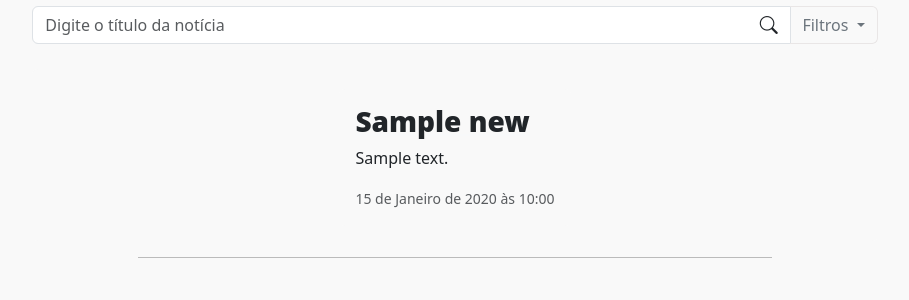
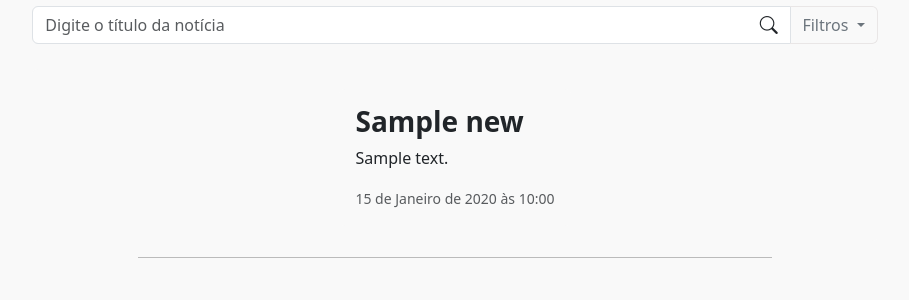
Before and after one commit to manoelcn/eear-backend, a Django app: page /news/list/ in a window 1280 px wide. Shown: the part 214-514 px from the top of the page, without its empty margins (185-1094 px from the left). Run offline with Django 5.2, Linux system fonts and the light colour scheme; tables that the repository leaves empty hold one stand-in row (values such as "Sample post"); some libraries are stand-ins or nearby versions.

Commit message:
mudando fonte

```diff
--- a/news/templates/news_list.html
+++ b/news/templates/news_list.html
@@ -5,15 +5,6 @@
 {% block content %}
 
 <style>
-    .card-title {
-        font-family: "Open Sans", sans-serif !important;
-        font-optical-sizing: auto;
-        font-weight: 800 !important;
-        font-style: normal;
-        font-variation-settings:
-            "wdth" 100 !important;
-    }
-
     .thin-line {
         border-top: 0.5px solid black;
         /* Define uma espessura menor */
@@ -135,7 +126,8 @@
                     <div class="row g-0">
                         <div class="col-md-12">
                             <div class="card-body">
-                                <h3 class="card-title"><a href="{% url 'news-detail' noticia.pk %}" class="link-underline-light link-dark">{{ noticia.title }}</a></h3>
+                                <h3 class="card-title fw-bolder"><a href="{% url 'news-detail' noticia.pk %}"
+                                        class="link-underline-light link-dark">{{ noticia.title }}</a></h3>
                                 <p class="card-text">{{ noticia.description }}</p>
                                 <p class="card-text"><small class="text-body-secondary">{{ noticia.date_publication }}</small></p>
                             </div>
```
Also changed, not shown: exams/templates/exam_list.html (+1 -19 lines).
